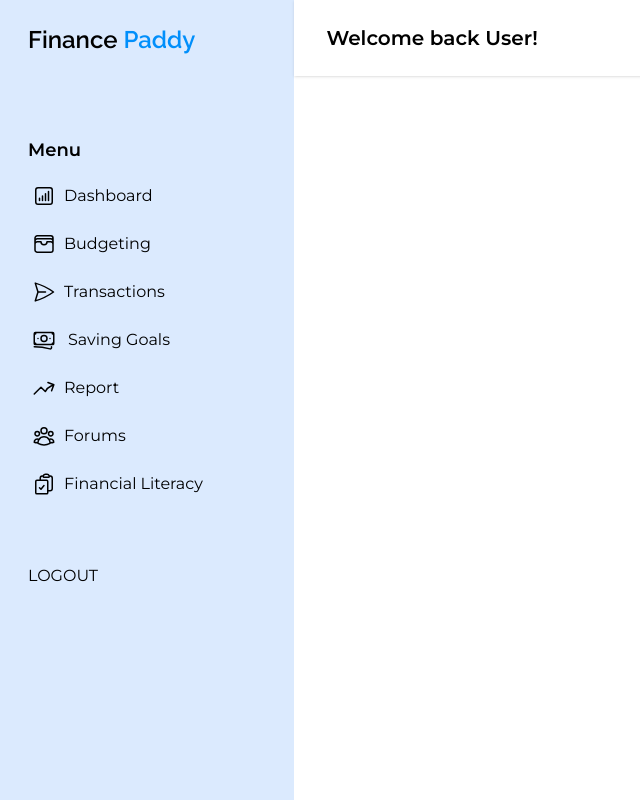
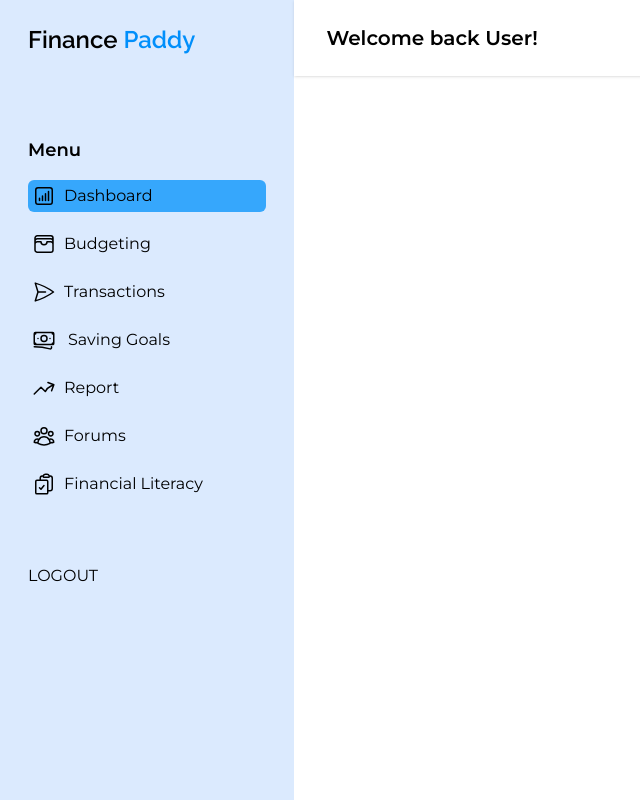
Before and after one commit to mabas-maryam/finance-paddy, a React (Vite) app: page /dashboardLayout in a window 1280 px wide. Shown: the whole page, without its empty margins (0-640 px from the left). Built offline with nearby package versions, Linux system fonts and the light colour scheme.

Commit message:
worked on the sideBar

```diff
--- a/src/components/dashboard/SideBar.jsx
+++ b/src/components/dashboard/SideBar.jsx
@@ -16,8 +16,8 @@ const SideBar = () => {
           <div className="text-black pt-20">
             <p className="font-semibold text-lg">Menu</p>
 
-            <ul className=" mt-4 flex flex-col space-y-4 ">
-              <li className="flex items-center gap-2 hover:bg-sideBarHover rounded-md p-1 ">
+            <ul className=" mt-4 flex flex-col space-y-4 cursor-pointer">
+              <li className="flex items-center gap-2 bg-sideBarHover rounded-md p-1 ">
                 <svg
                   xmlns="http://www.w3.org/2000/svg"
                   fill="none"
```
